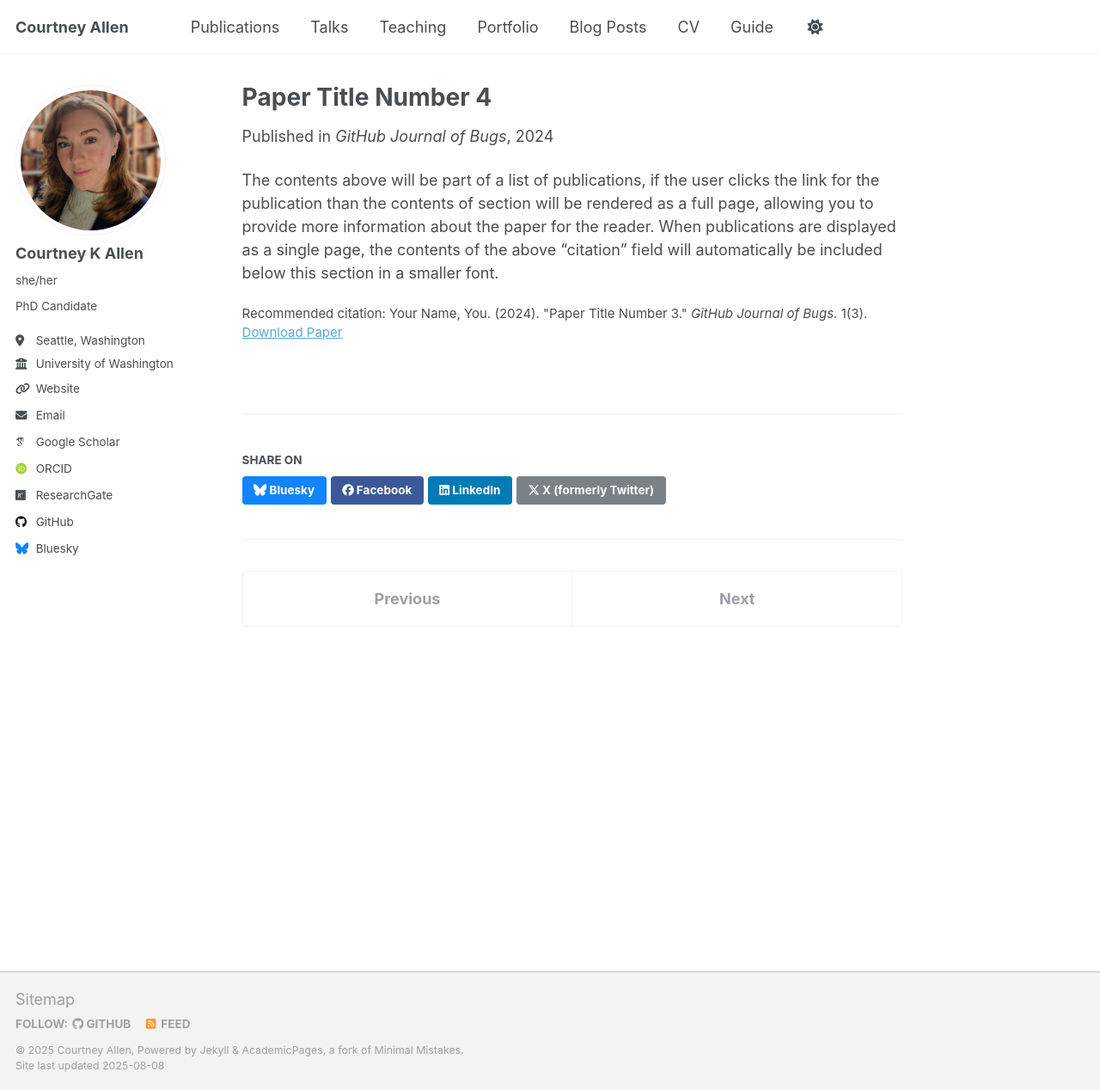
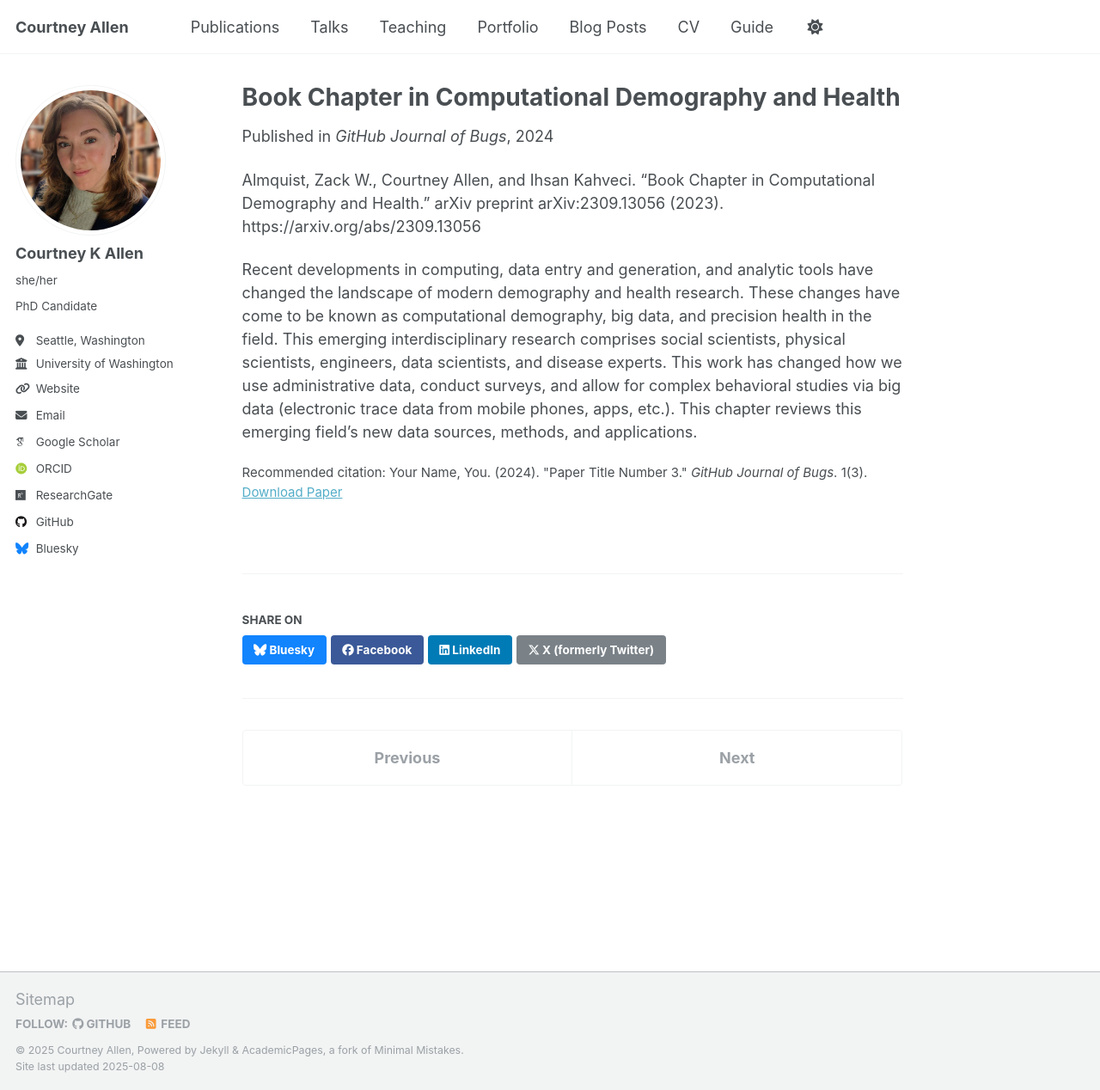
Before and after one commit to courtneykirsten/test-page, a Jekyll site: the page built from _publications/2024-02-17-paper-title-number-4.md, in a window 1280 px wide and 1268 px high. Shown: the whole window at 86% size. Built offline with Jekyll 4.4.1, drawn with Linux system fonts in a browser that asks for light colours; some web fonts are replaced.

Commit message:
Update 2024-02-17-paper-title-number-4.md

```diff
--- a/_publications/2024-02-17-paper-title-number-4.md
+++ b/_publications/2024-02-17-paper-title-number-4.md
@@ -1,13 +1,15 @@
 ---
-title: "Paper Title Number 4"
+title: "Book Chapter in Computational Demography and Health"
 collection: publications
-category: conferences
-permalink: /publication/2024-02-17-paper-title-number-4
-excerpt: 'This paper is about fixing template issue #693.'
+category: manuscripts
+permalink: /publication/2023-compdemography
+excerpt: ''
 date: 2024-02-17
 venue: 'GitHub Journal of Bugs'
 paperurl: 'http://academicpages.github.io/files/paper3.pdf'
 citation: 'Your Name, You. (2024). &quot;Paper Title Number 3.&quot; <i>GitHub Journal of Bugs</i>. 1(3).'
 ---
 
-The contents above will be part of a list of publications, if the user clicks the link for the publication than the contents of section will be rendered as a full page, allowing you to provide more information about the paper for the reader. When publications are displayed as a single page, the contents of the above "citation" field will automatically be included below this section in a smaller font.
+Almquist, Zack W., Courtney Allen, and Ihsan Kahveci. "Book Chapter in Computational Demography and Health." arXiv preprint arXiv:2309.13056 (2023). https://arxiv.org/abs/2309.13056
+
+Recent developments in computing, data entry and generation, and analytic tools have changed the landscape of modern demography and health research. These changes have come to be known as computational demography, big data, and precision health in the field. This emerging interdisciplinary research comprises social scientists, physical scientists, engineers, data scientists, and disease experts. This work has changed how we use administrative data, conduct surveys, and allow for complex behavioral studies via big data (electronic trace data from mobile phones, apps, etc.). This chapter reviews this emerging field's new data sources, methods, and applications.
```
